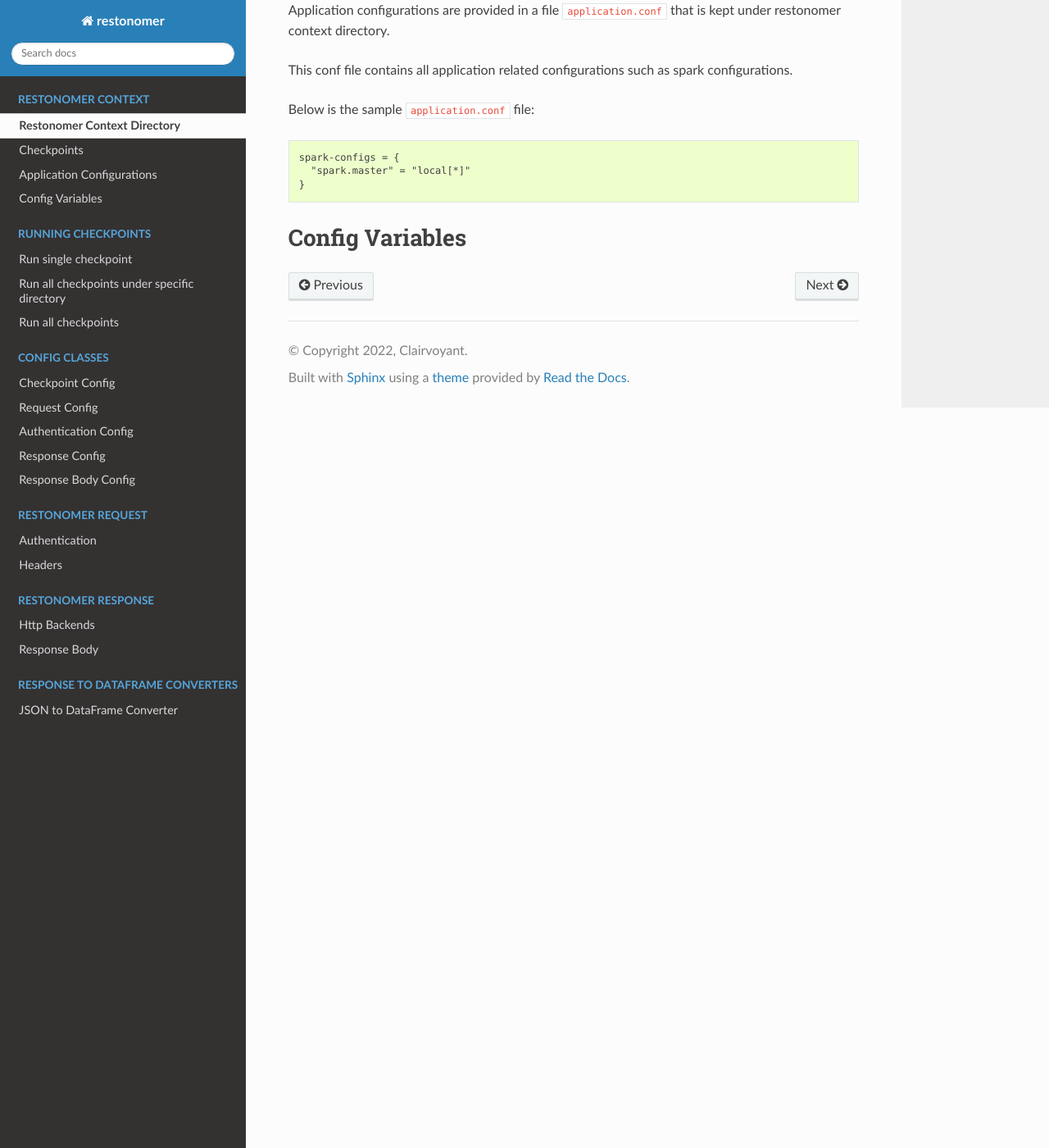
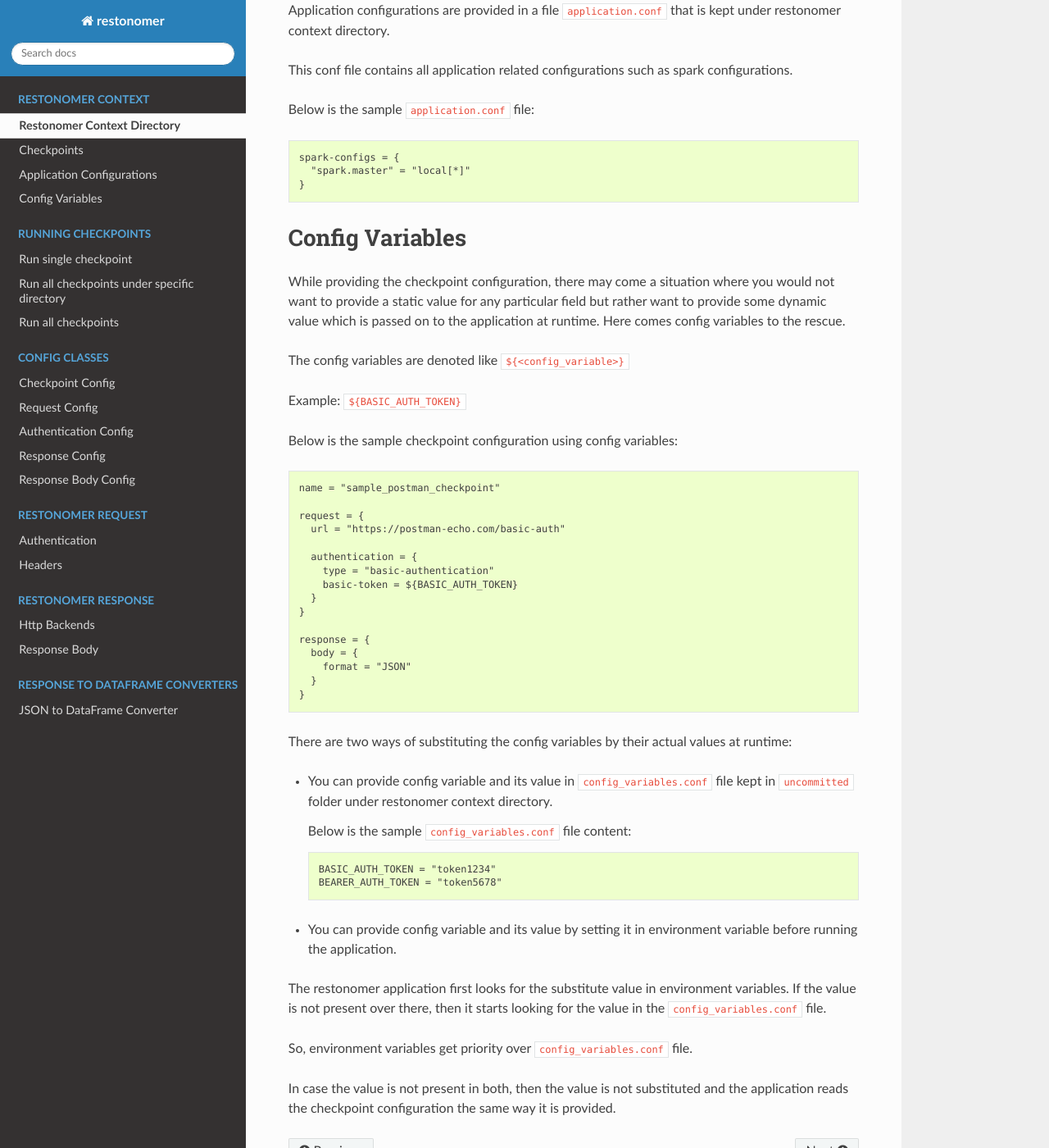
Before and after one commit to teamclairvoyant/restonomer, a Sphinx documentation site: the page built from docs/source/restonomer_context.md, in a window 1280 px wide and 1400 px high, scrolled down 2105 px. Shown: the whole window at 82% size. Built offline with Sphinx 7.4.7 and the Read the Docs theme 2.0.0, drawn with Linux system fonts in a browser that asks for light colours.

Commit message:
Added documentation for config variables

````diff
--- a/docs/source/restonomer_context.md
+++ b/docs/source/restonomer_context.md
@@ -109,3 +109,54 @@ spark-configs = {
 ```
 
 # Config Variables
+
+While providing the checkpoint configuration, there may come a situation where you would not want to provide a static
+value for any particular field but rather want to provide some dynamic value which is passed on to the application
+at runtime. Here comes config variables to the rescue.
+
+The config variables are denoted like `${<config_variable>}`
+
+Example: `${BASIC_AUTH_TOKEN}`
+
+Below is the sample checkpoint configuration using config variables:
+
+```hocon
+name = "sample_postman_checkpoint"
+
+request = {
+  url = "https://postman-echo.com/basic-auth"
+
+  authentication = {
+    type = "basic-authentication"
+    basic-token = ${BASIC_AUTH_TOKEN}
+  }
+}
+
+response = {
+  body = {
+    format = "JSON"
+  }
+}
+```
+
+There are two ways of substituting the config variables by their actual values at runtime:
+
+* You can provide config variable and its value in `config_variables.conf` file kept in `uncommitted` folder under
+restonomer context directory.
+
+    Below is the sample `config_variables.conf` file content:
+
+    ```hocon
+    BASIC_AUTH_TOKEN = "token1234"
+    BEARER_AUTH_TOKEN = "token5678"
+    ```
+
+* You can provide config variable and its value by setting it in environment variable before running the application.
+
+The restonomer application first looks for the substitute value in environment variables. If the value is not
+present over there, then it starts looking for the value in the `config_variables.conf` file.
+
+So, environment variables get priority over `config_variables.conf` file.
+
+In case the value is not present in both, then the value is not substituted and the application reads the checkpoint
+configuration the same way it is provided.
````
Also changed, not shown: 1 other file.
